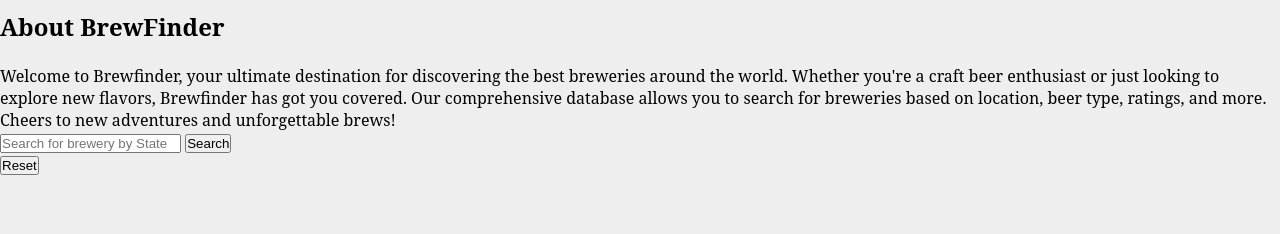
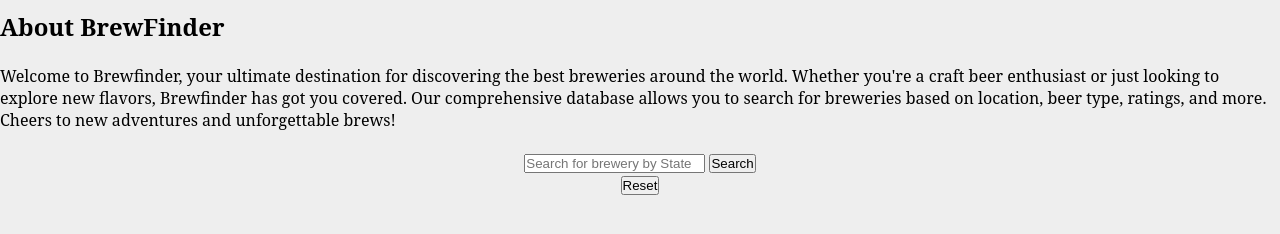
Before and after one commit to Nicolex0/brewfinder, a plain HTML site: page index.html in a window 1280 px wide. Shown: the part 100-334 px from the top of the page. Drawn offline with Linux system fonts and the light colour scheme.

Commit message:
commit changes made to styles.css

```diff
--- a/styles.css
+++ b/styles.css
@@ -28,3 +28,8 @@ body {
 .title {
     margin-left: 20px; /* Add margin to the left */
 }
+
+.search-container {
+    text-align: center; /* Center the search container */
+    margin-top: 20px; /* Add space between the nav bar and search container */
+}
```
